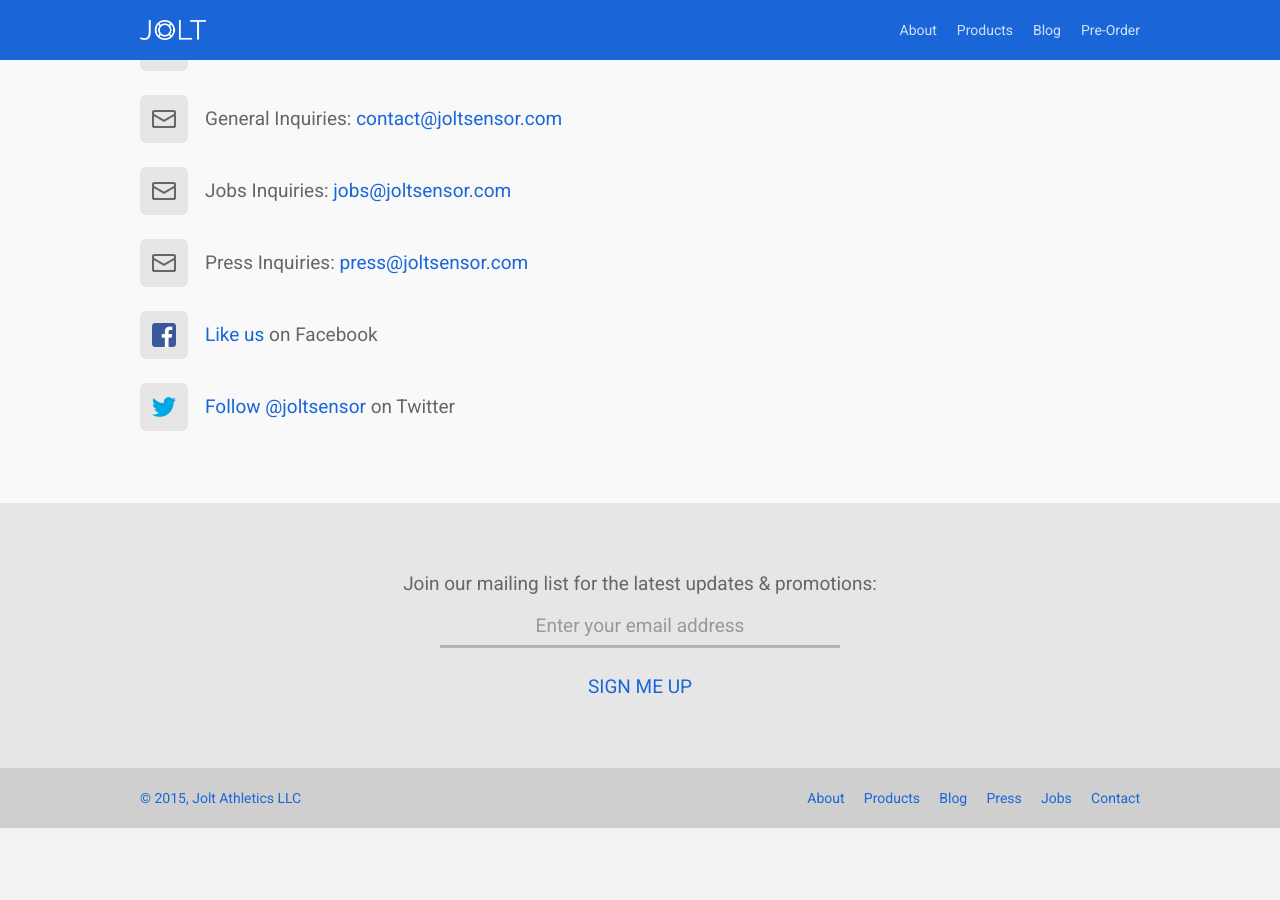
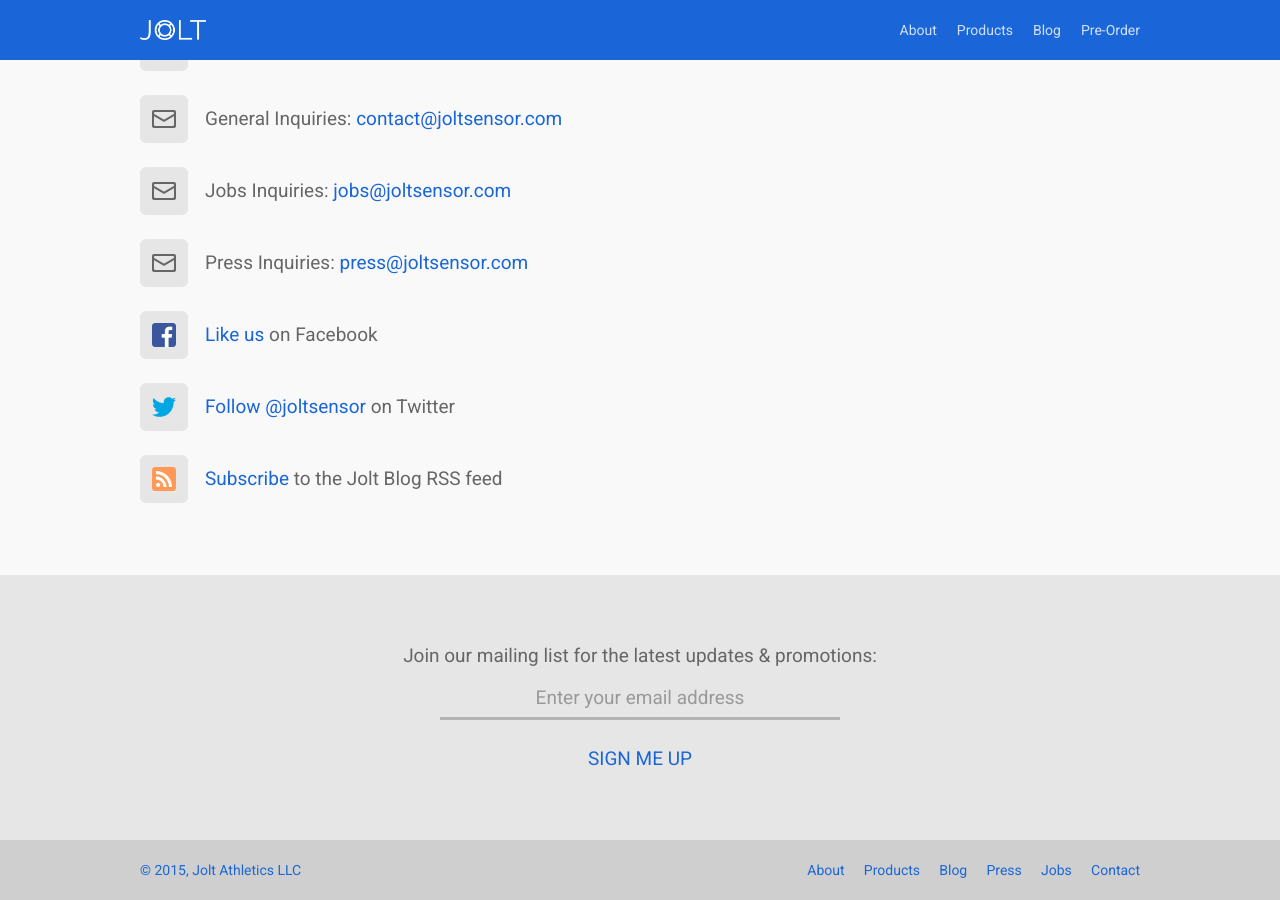
Before and after one commit to JoltSensor/joltsensor.github.io, a Jekyll site: the page built from contact/index.html, in a window 1280 px wide and 900 px high, scrolled down 218 px. Built offline with Jekyll 4.4.1, drawn with Linux system fonts in a browser that asks for light colours; nearby versions of some CDN libraries; before the commit the page ends 1046 px from its top, so only the background shows below that.

Commit message:
Added link to RSS feed on Contact page

```diff
--- a/contact/index.html
+++ b/contact/index.html
@@ -44,5 +44,11 @@
 	        </div>
 	        <li><a href="http://www.twitter.com/joltsensor">Follow @joltsensor</a> on Twitter</li>
 	    </div>
+	    <div class="icon shell">
+	    	<div class="icon holder">
+	      		<img src="/assets/icons/social/rss.png"/>
+	    	</div>
+	   		<li><a href="/feed.xml">Subscribe</a> to the Jolt Blog RSS feed</li>
+		</div>
 	</div>
   </div> <!-- End of section -->
```
